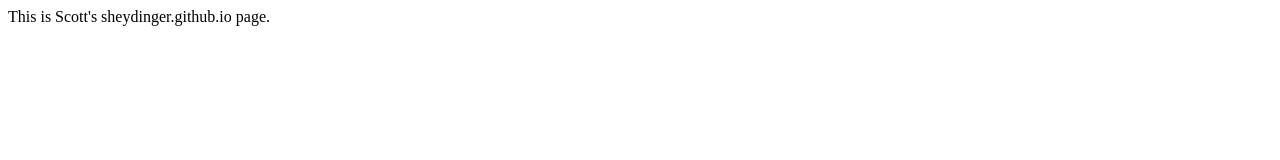
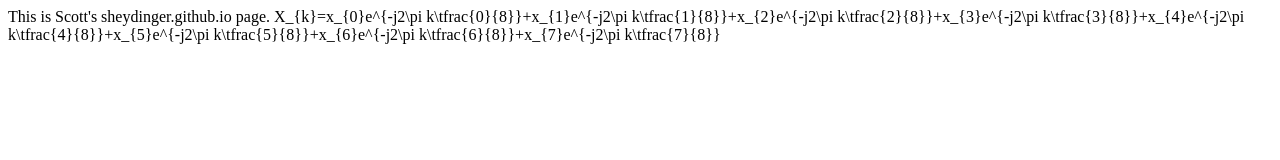
Before and after one commit to sheydinger/sheydinger.github.io, a plain HTML site: page index.html in a window 1280 px wide. Drawn offline with Linux system fonts and the light colour scheme.

Commit message:
Update index.html

```diff
--- a/index.html
+++ b/index.html
@@ -8,6 +8,7 @@
 <body>
 This is Scott's sheydinger.github.io page.
 
+X_{k}=x_{0}e^{-j2\pi k\tfrac{0}{8}}+x_{1}e^{-j2\pi k\tfrac{1}{8}}+x_{2}e^{-j2\pi k\tfrac{2}{8}}+x_{3}e^{-j2\pi k\tfrac{3}{8}}+x_{4}e^{-j2\pi k\tfrac{4}{8}}+x_{5}e^{-j2\pi k\tfrac{5}{8}}+x_{6}e^{-j2\pi k\tfrac{6}{8}}+x_{7}e^{-j2\pi k\tfrac{7}{8}}
 
 </body>
 </html>
```
